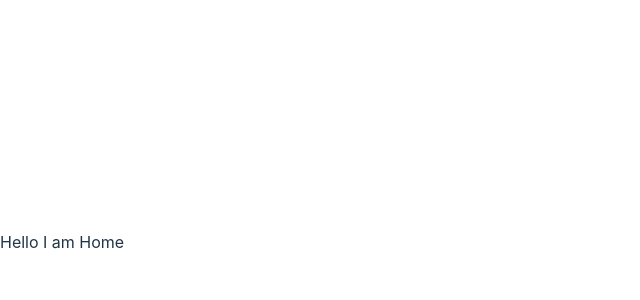
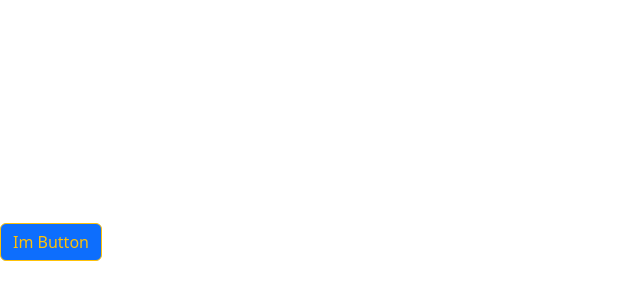
Before and after one commit to Robiul92/react-job-app-with-bootstrap, a React (Vite) app: page / in a window 1280 px wide. Shown: the part 158-458 px from the top of the page, without its empty margins (0-640 px from the left). Built offline with nearby package versions, Linux system fonts and the light colour scheme.

Commit message:
react bootstrap added

```diff
--- a/package.json
+++ b/package.json
@@ -10,7 +10,9 @@
     "preview": "vite preview"
   },
   "dependencies": {
+    "bootstrap": "^5.3.3",
     "react": "^18.3.1",
+    "react-bootstrap": "^2.10.5",
     "react-dom": "^18.3.1",
     "react-router-dom": "^6.27.0"
   },
--- a/src/App.jsx
+++ b/src/App.jsx
@@ -1,3 +1,4 @@
+import 'bootstrap/dist/css/bootstrap.min.css';
 import {
   createBrowserRouter,
   RouterProvider,
--- a/src/Layout/Pages/HomePage.jsx
+++ b/src/Layout/Pages/HomePage.jsx
@@ -1,9 +1,11 @@
 import React from 'react'
+import { Button } from 'react-bootstrap'
+
 
 const HomePage = () => {
   return (
-    <div>
-      Hello I am Home
+    <div className='d-flex justify-content-center'>
+      <Button variant="outline-warning" className='text-center btn btn-primary'>Im Button</Button>
     </div>
   )
 }
```
Also changed, not shown: 1 other file (tests, documents, lock files or other folders).
